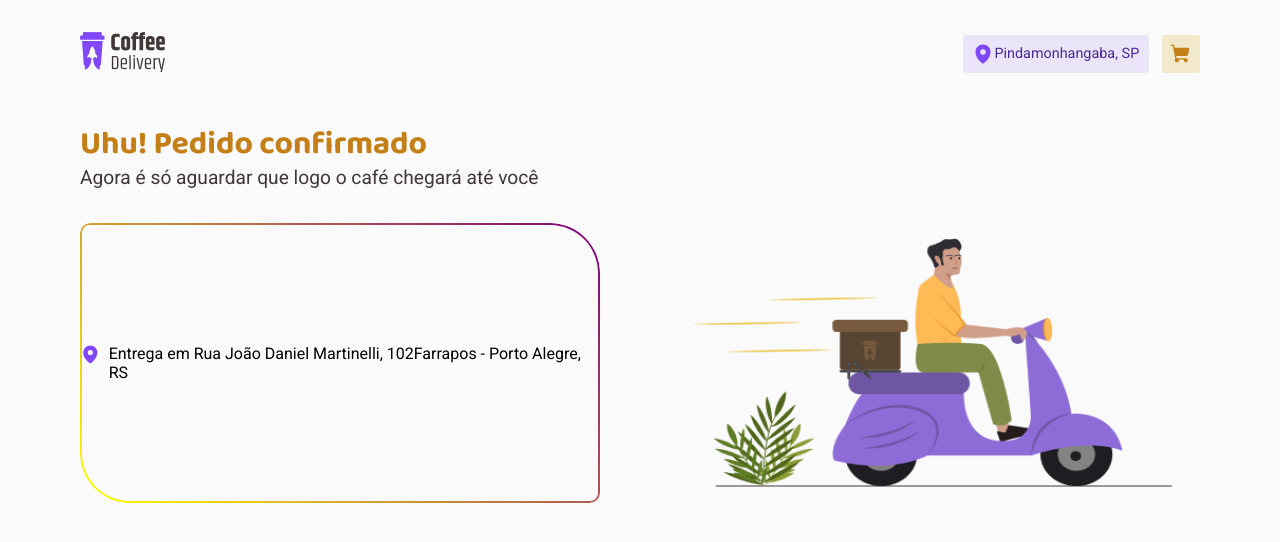
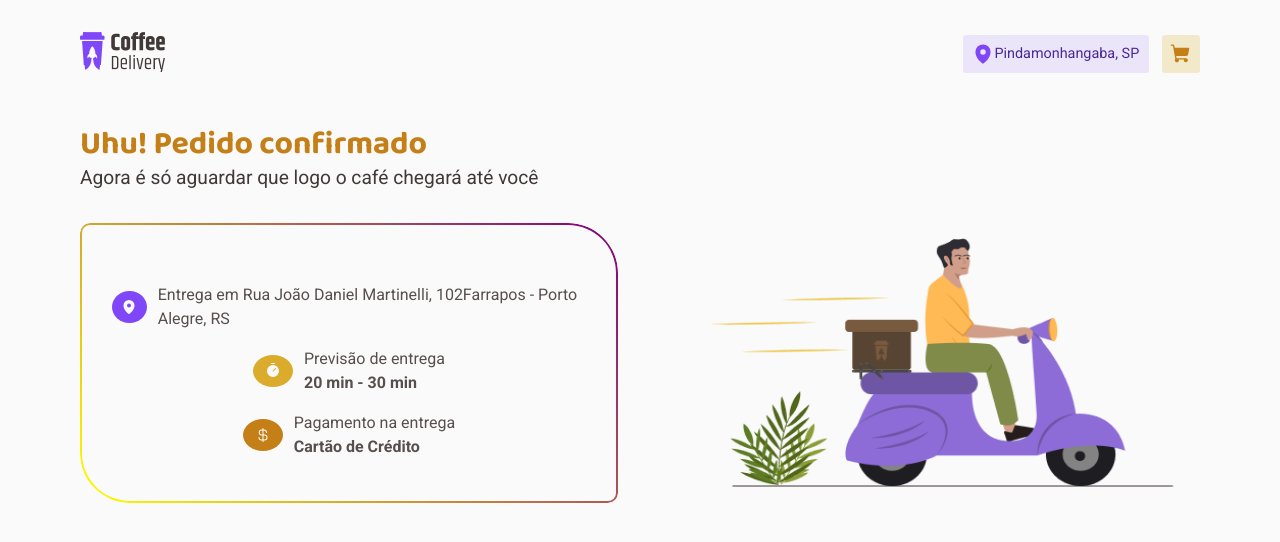
Before and after one commit to jnorberto23/coffee-delivery, a React (Vite) app: page /success in a window 1280 px wide. Shown: the top 542 px of the page. Built offline with nearby package versions, Linux system fonts and the light colour scheme.

Commit message:
🚧work on Success page

```diff
--- a/src/pages/Success/index.tsx
+++ b/src/pages/Success/index.tsx
@@ -1,18 +1,18 @@
 import { Fragment } from "react";
 import {
-  IconAndTextWrapper,
   ImageWrapper,
   InfoImageWrapper,
+  InfoItem,
+  InfoItemSpan,
   InfoWrapper,
   SubTitle,
-  TextWrapper,
   Title,
   Wrapper,
 } from "./styles";
 
 
 import Illustration from '../../assets/Illustration.png'
-import { MapPin } from "phosphor-react";
+import { CurrencyDollar, MapPin, Timer } from "phosphor-react";
 export function Success() {
   return (
     <Fragment>
@@ -21,14 +21,31 @@ export function Success() {
         <SubTitle>
           Agora é só aguardar que logo o café chegará até você
         </SubTitle>
-
         <InfoImageWrapper>
           <InfoWrapper>
-            <IconAndTextWrapper color="brand-purple">
+            <InfoItem >
+              <InfoItemSpan color="brand-purple">
               <MapPin weight="fill"/>
-              <TextWrapper>Entrega em Rua João Daniel Martinelli, 102Farrapos - Porto Alegre, RS</TextWrapper>
-            </IconAndTextWrapper>
+              </InfoItemSpan>
+              <p>Entrega em Rua João Daniel Martinelli, 102Farrapos - Porto Alegre, RS</p>
+
+            </InfoItem>
+            <InfoItem >
+              <InfoItemSpan color="brand-yellow">
+              <Timer weight="fill"/>
+              </InfoItemSpan>
+              <p>Previsão de entrega<br/><b>20 min - 30 min</b></p>
+
+            </InfoItem>
+            <InfoItem >
+              <InfoItemSpan color="dark-yellow">
+              <CurrencyDollar weight="fill"/>
+              </InfoItemSpan>
+              <p>Pagamento na entrega<br/><b>Cartão de Crédito</b></p>
+
+            </InfoItem>
           </InfoWrapper>
+
         <ImageWrapper src={Illustration} alt="" />
         </InfoImageWrapper>
       </Wrapper>
--- a/src/pages/Success/styles.ts
+++ b/src/pages/Success/styles.ts
@@ -53,7 +53,7 @@ export const InfoWrapper = styled.div`
   justify-content: center;
 
   margin: auto;
-  padding: auto;
+  padding: 2rem;
 
   ::before {
     border-radius: 10px 50px 10px 50px;
@@ -80,24 +80,32 @@ export const ImageWrapper = styled.img`
   padding: auto;
 `;
 
-export const IconAndTextWrapper = styled.div<SpanProps>`
+export const InfoItem = styled.p`
+  flex-basis: content;
+  font-style: normal;
+  font-size: 1rem;
+  line-height: 1.5rem;
   display: flex;
   flex-direction: row;
-  align-items: flex-start;
+  align-items:center;
   justify-content: center;
-  color: black;
+  margin-top: 1rem;
+  gap: 0.7rem;
+`;
+
+export const InfoItemSpan = styled.span<SpanProps>`
+  display: flex;
+  height: 2rem;
+  width: 2.5rem;
+  border-radius: 50%;
+  background: ${(props) => props.theme[props.color]};
+  align-items: center;
+  justify-content: center;
 
   svg {
-    color: ${(props) => props.theme[props.color]};
-    font-size: 1.3rem;
-    margin-right: 0.5rem;
+    height: 1rem;
+    width: 1rem;
+    font-size: 1rem;
+    color: ${(props) => props.theme["white"]};
   }
 `;
-
-export const TextWrapper = styled.div`
-  display: flex;
-  flex-direction: column;
-  align-items: flex-start;
-  justify-content: center;
-  gap: 0.4rem;
-`;
```
